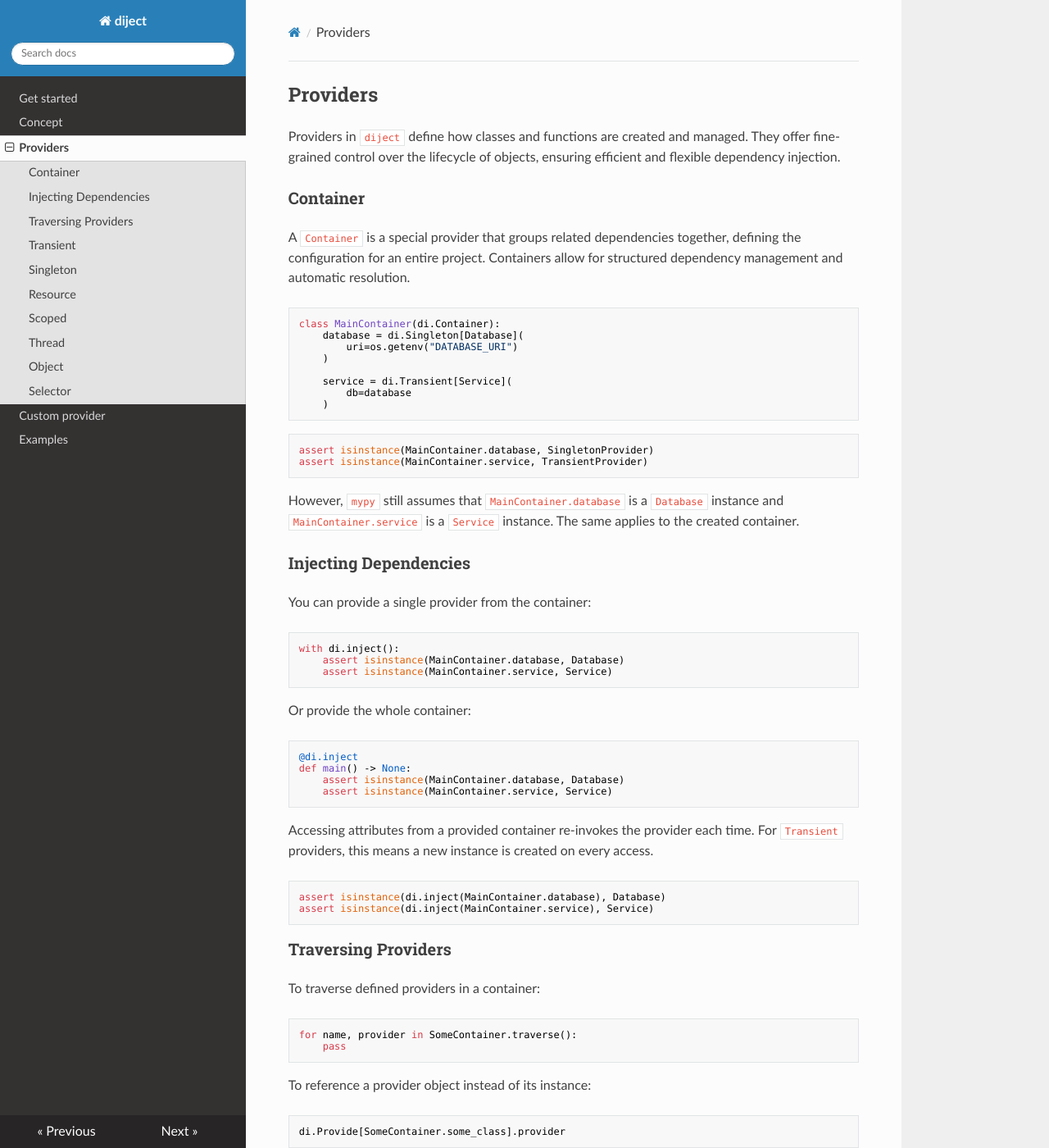
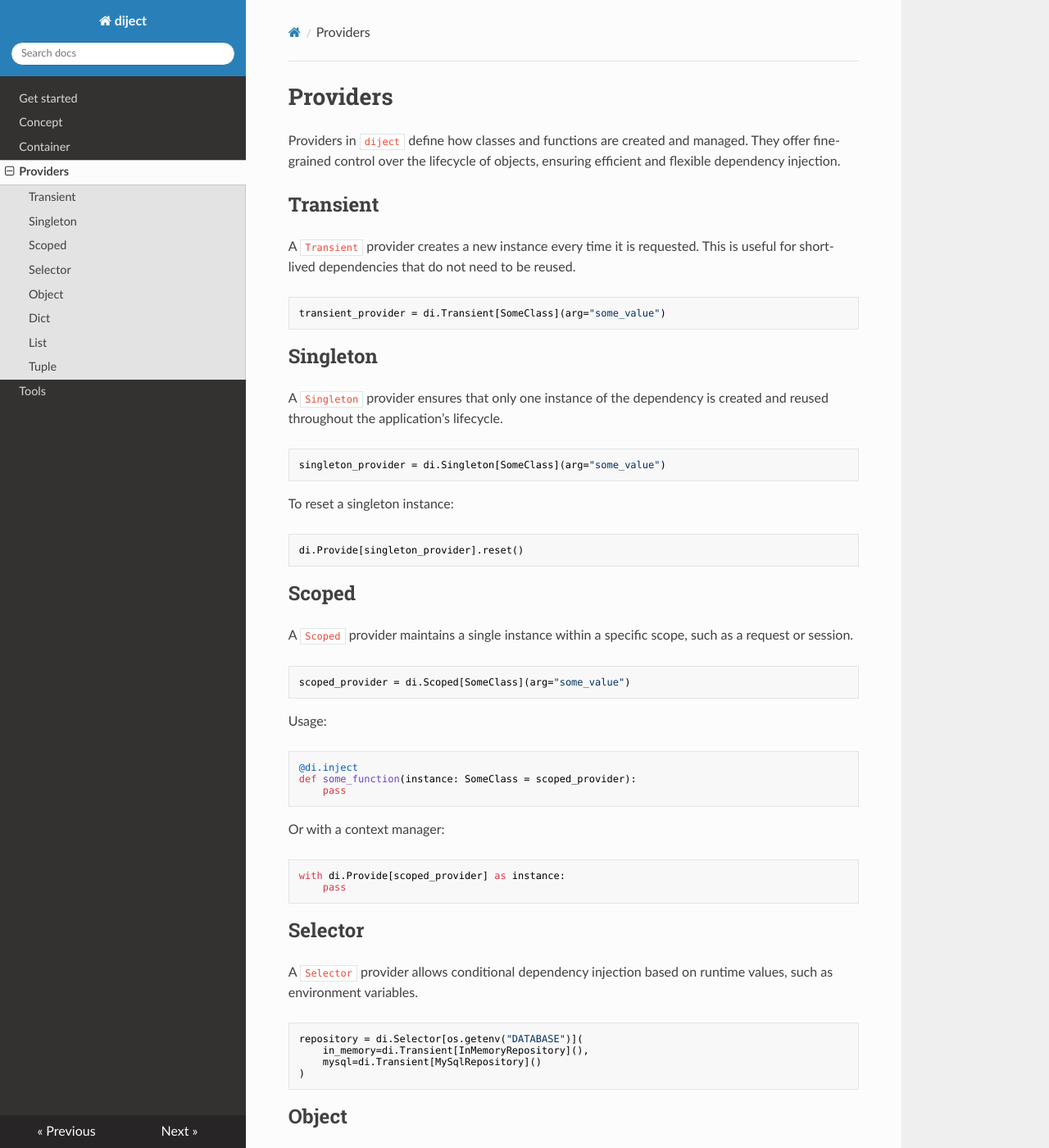
Before and after one commit to mateuszbaransanok/diject, an MkDocs documentation site: the page built from docs/pages/providers.md, in a window 1280 px wide and 1400 px high. Shown: the whole window at 82% size. Built offline with MkDocs 1.6.1, drawn with Linux system fonts in a browser that asks for light colours; nearby versions of some CDN libraries; some of the changed text lies outside the part shown.

Commit message:
Improve docs

````diff
--- a/docs/mkdocs.yml
+++ b/docs/mkdocs.yml
@@ -3,9 +3,9 @@
 nav:
   - Get started: get_started.md
   - Concept: concept.md
+  - Container: container.md
   - Providers: providers.md
-  - Custom provider: custom_provider.md
-  - Examples: examples.md
+  - Tools: tools.md
 
 theme: readthedocs
 
--- a/docs/pages/providers.md
+++ b/docs/pages/providers.md
@@ -1,77 +1,10 @@
-## Providers
+# Providers
 
 Providers in `diject` define how classes and functions are created and managed.
 They offer fine-grained control over the lifecycle of objects,
 ensuring efficient and flexible dependency injection.
 
-### **Container**
-
-A `Container` is a special provider that groups related dependencies together, defining the
-configuration for an entire project. Containers allow for structured dependency management and
-automatic resolution.
-
-```python
-class MainContainer(di.Container):
-    database = di.Singleton[Database](
-        uri=os.getenv("DATABASE_URI")
-    )
-
-    service = di.Transient[Service](
-        db=database
-    )
-```
-
-```python
-assert isinstance(MainContainer.database, SingletonProvider)
-assert isinstance(MainContainer.service, TransientProvider)
-```
-
-However, `mypy` still assumes that `MainContainer.database` is a `Database` instance and
-`MainContainer.service` is a `Service` instance. The same applies to the created container.
-
-### Injecting Dependencies
-
-You can provide a single provider from the container:
-
-```python
-with di.inject():
-    assert isinstance(MainContainer.database, Database)
-    assert isinstance(MainContainer.service, Service)
-```
-
-Or provide the whole container:
-
-```python
-@di.inject
-def main() -> None:
-    assert isinstance(MainContainer.database, Database)
-    assert isinstance(MainContainer.service, Service)
-```
-
-Accessing attributes from a provided container re-invokes the provider each time. For `Transient`
-providers, this means a new instance is created on every access.
-
-```python
-assert isinstance(di.inject(MainContainer.database), Database)
-assert isinstance(di.inject(MainContainer.service), Service)
-```
-
-### Traversing Providers
-
-To traverse defined providers in a container:
-
-```python
-for name, provider in SomeContainer.traverse():
-    pass
-```
-
-To reference a provider object instead of its instance:
-
-```python
-di.Provide[SomeContainer.some_class].provider
-```
-
-### **Transient**
+## **Transient**
 
 A `Transient` provider creates a new instance every time it is requested. This is useful for
 short-lived dependencies that do not need to be reused.
@@ -80,7 +13,7 @@
 transient_provider = di.Transient[SomeClass](arg="some_value")
 ```
 
-### **Singleton**
+## **Singleton**
 
 A `Singleton` provider ensures that only one instance of the dependency is created and reused
 throughout the application’s lifecycle.
@@ -95,23 +28,7 @@
 di.Provide[singleton_provider].reset()
 ```
 
-### **Resource**
-
-A `Resource` provider is similar to a singleton but is eagerly instantiated and shared for the
-entire application runtime. It must be explicitly started and shutdown.
-
-```python
-resource_provider = di.Resource[SomeClass](arg="some_value")
-```
-
-To start and shutdown the resource:
-
-```python
-di.Provide[resource_provider].start()
-di.Provide[resource_provider].shutdown()
-```
-
-### **Scoped**
+## **Scoped**
 
 A `Scoped` provider maintains a single instance within a specific scope, such as a request or
 session.
@@ -135,23 +52,7 @@
     pass
 ```
 
-### **Thread**
-
-A `Thread` provider creates a separate instance for each thread, ensuring thread-local storage.
-
-```python
-thread_provider = di.Thread[SomeClass](arg="some_value")
-```
-
-### **Object**
-
-An `Object` provider holds a constant value that is injected when needed.
-
-```python
-constant_provider = di.Object("fixed_value")
-```
-
-### **Selector**
+## **Selector**
 
 A `Selector` provider allows conditional dependency injection based on runtime values, such as
 environment variables.
@@ -163,142 +64,34 @@
 )
 ```
 
-## Accessing Providers
+## **Object**
 
-You can access a provider directly:
+An `Object` provider holds a constant value that is injected when needed.
 
 ```python
-instance = di.Provide[singleton_provider]()
+constant_provider = di.Object("fixed_value")
 ```
 
-For async access:
+## **Dict**
+
+An `Dict` provider holds a dictionary that is injected when needed.
 
 ```python
-instance = await di.Provide[singleton_provider]
+dict_provider = di.Dict({"key": "value"})
 ```
 
-Or use scoped access:
+## **List**
+
+An `List` provider holds a list that is injected when needed.
 
 ```python
-with di.Provide[singleton_provider] as instance:
-    pass
+list_provider = di.List(["value1", "value2"])
 ```
 
-For asynchronous providers:
+## **Tuple**
+
+An `Tuple` provider holds a tuple that is injected when needed.
 
 ```python
-async with di.Provide[singleton_provider] as instance:
-    pass
+tuple_provider = di.Tuple(("value1", "value2"))
 ```
-
-## Injecting Dependencies
-
-```python
-@di.inject
-def function(instance: SomeClass = MainContainer.service):
-    pass
-```
-
-```python
-@di.inject
-def function(instance: Annotated[SomeClass, MainContainer.service]):
-    pass
-```
-
-## Provider Status
-
-You can check the status of a provider to determine whether it has started, stopped, or encountered
-an error:
-
-```python
-di.Provide[resource_provider].status
-```
-
-## Registering Providers
-
-Providers can be registered to enable automatic dependency resolution:
-
-```python
-di.Provider[SomeClass].register()
-```
-
-This allows dependencies to be injected automatically:
-
-```python
-@di.inject
-def function(instance: SomeClass):
-    pass
-```
-
-```python
-@di.inject
-def function(instance: Annotated[SomeClass, "MainContainer.service"]):
-    pass
-```
-
-```python
-@di.inject
-def function(instance: Annotated[SomeClass, "service"]):
-    pass
-```
-
-By defining providers effectively, you can streamline dependency injection in your application.
-
-## Using `di.Partial`
-
-When creating multiple objects with common parameters, you can extract shared arguments into a
-`di.Partial` object.
-
-```python
-from dataclasses import dataclass
-import di
-
-
-@dataclass
-class Config:
-    firstname: str
-    lastname: str
-    company: str
-    company_address: str
-
-
-# Define a partial configuration with shared attributes
-config_partial = di.Partial[Config](
-    company="Company",
-    company_address="123 Main St",
-)
-
-# Create instances with specific values
-user_x = di.Transient[config_partial](
-    firstname="John",
-    lastname="Doe",
-)
-
-user_y = di.Transient[config_partial](
-    firstname="Jane",
-    lastname="Smith",
-)
-```
-
-## Testing
-
-### Mocking Dependencies
-
-You can mock dependencies in a test context:
-
-```python
-with di.Mock[MainContainer.database](return_value=Database(uri="db://test_mock")):
-    print(di.Provide[MainContainer.service]().db.uri)
-```
-
-Within this context, `Database` is replaced with a mocked object.
-
-### Patching Dependencies
-
-```python
-@di.patch(MainContainer.database, return_value=Database(uri="db://test_patch"))
-def patched_test_function() -> None:
-    print(di.Provide[MainContainer.service]().db.uri)
-```
-
-Within this function, `Database` is replaced with a mocked object.
````
Also changed, not shown: docs/pages/concept.md (+24 -16 lines), docs/pages/container.md (added, +57 -0 lines), docs/pages/custom_provider.md (deleted, +0 -1 lines), docs/pages/examples.md (deleted, +0 -52 lines), docs/pages/get_started.md (+1 -1 lines), docs/pages/index.md (+2 -2 lines), docs/pages/tools.md (added, +60 -0 lines), 6 other files.
